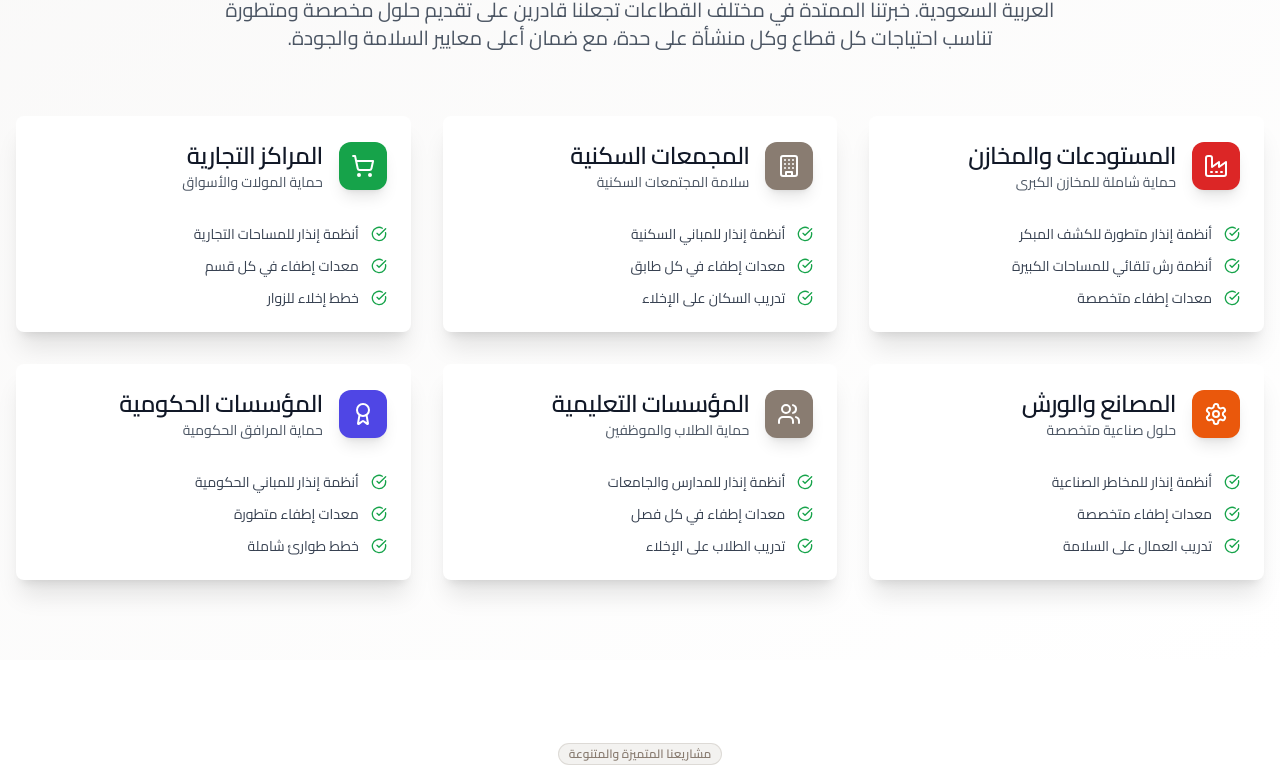
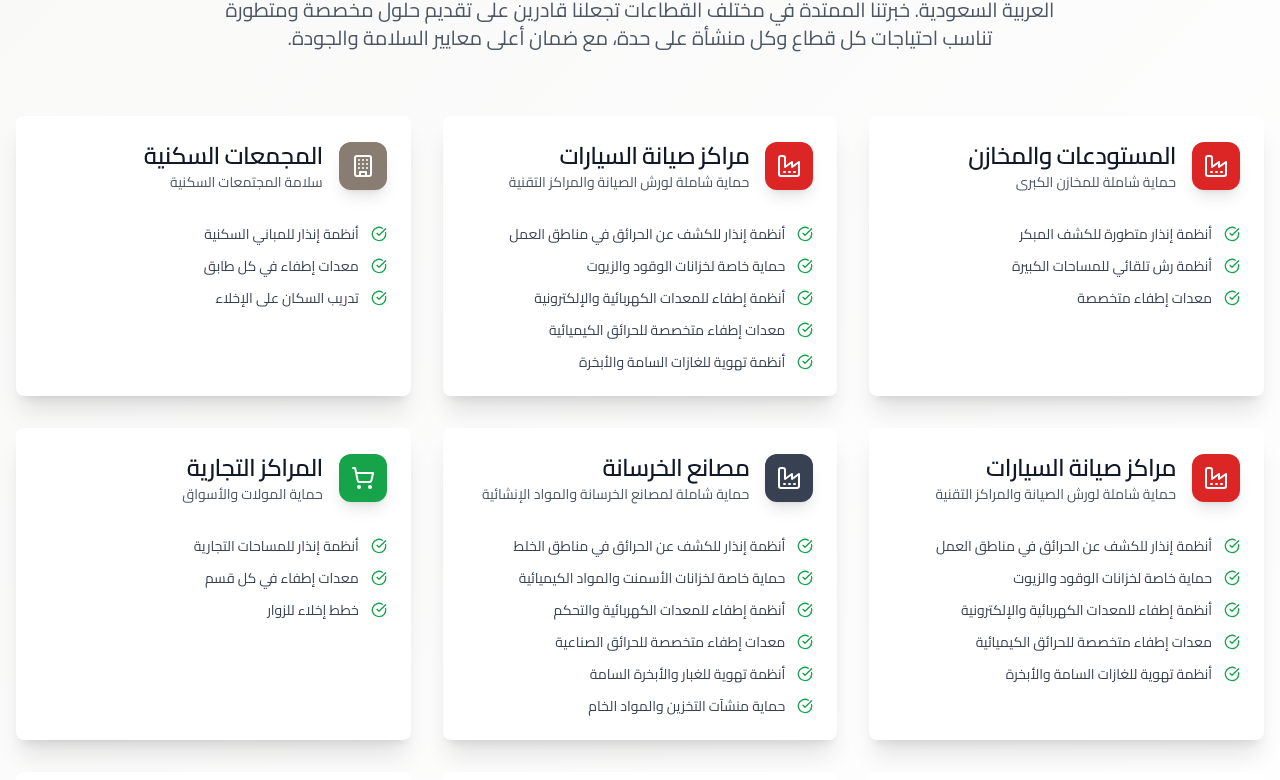
Before and after one commit to Yussef-Makhlouf/fire-safety-website--2-, a Next.js app: page / in a window 1280 px wide. Shown: the part 9204-9984 px from the top of the page. Built offline with nearby package versions, Linux system fonts and the light colour scheme.

Commit message:
add two clienr

```diff
--- a/app/page.tsx
+++ b/app/page.tsx
@@ -58,6 +58,8 @@ export default function HomePage() {
     { name: "مؤسسة مبارك الصفر لمقاولات العامة", type: "معارض", location: "البطحاء الرياض" },
     { name: "شركة حياة السعودية", type: "مصنع حدادة", location: "السلي الرياض" },
     { name: "شركة التنمية الغذائية", type: "مكتب صرافة", location: "المدينة المنورة" },
+    { name: "مصنع حدادة", type: "مصنع", location: "الرياض" },
+
     { name: "مؤسسة محمد صبري للصرافة", type: "مكتب صرافة", location: "مكة" },
     { name: "شركة زاد الازدهار", type: "تموينات", location: "الرياض" },
     { name: "مكتب أحمد المحاماة", type: "مكتب محاماة", location: "الرياض" },
@@ -73,12 +75,13 @@ export default function HomePage() {
     { name: "شركة النور لتنظيم المعارض والمؤتمرات", type: "معارض", location: "الرياض" },
     { name: "شركة خدمات البلدية المحدودة", type: "معارض", location: "الرياض" },
     { name: "مطعم", type: "مطعم", location: "الرياض" },
-    { name: "معرض", type: "معرض", location: "الرياض" },
-    { name: "معرض", type: "معرض", location: "الرياض" },
-    { name: "معرض", type: "معرض", location: "الرياض" },
+
     { name: "محل جودانو مول للورود", type: "معرض", location: "الرياض" },
     { name: "محل السلام مول", type: "معرض", location: "الرياض" },
     { name: "محل ماكس للعطور السلام مول", type: "معرض", location: "الرياض" },
+    { name: "مراكز صيانة السيارات", type: "مركز صيانه", location: "الرياض" },
+    { name: "مصنع خرسانة", type: "مصنع", location: "الرياض" },
+
   ]
 
   const services = [
@@ -1922,6 +1925,44 @@ export default function HomePage() {
                 </div> */}
               </CardContent>
             </Card>
+            <Card className="border-0 shadow-xl bg-white hover:shadow-2xl transition-all duration-300">
+              <CardHeader className="pb-4">
+                <div className="flex items-center space-x-4 space-x-reverse mb-4">
+                  <div className="bg-red-600 p-3 rounded-xl shadow-lg">
+                    <Factory className="h-6 w-6 text-white" />
+                  </div>
+                  <div>
+                    <CardTitle className="text-xl lg:text-2xl text-gray-900">مراكز صيانة السيارات</CardTitle>
+                    <CardDescription className="text-gray-600">حماية شاملة لورش الصيانة والمراكز التقنية</CardDescription>
+                  </div>
+                </div>
+              </CardHeader>
+              <CardContent className="space-y-4">
+                <div className="space-y-3">
+                  <div className="flex items-center space-x-3 space-x-reverse">
+                    <CheckCircle className="h-4 w-4 text-green-600" />
+                    <span className="text-gray-700 text-sm">أنظمة إنذار للكشف عن الحرائق في مناطق العمل</span>
+                  </div>
+                  <div className="flex items-center space-x-3 space-x-reverse">
+                    <CheckCircle className="h-4 w-4 text-green-600" />
+                    <span className="text-gray-700 text-sm">حماية خاصة لخزانات الوقود والزيوت</span>
+                  </div>
+                  <div className="flex items-center space-x-3 space-x-reverse">
+                    <CheckCircle className="h-4 w-4 text-green-600" />
+                    <span className="text-gray-700 text-sm">أنظمة إطفاء للمعدات الكهربائية والإلكترونية</span>
+                  </div>
+                  <div className="flex items-center space-x-3 space-x-reverse">
+                    <CheckCircle className="h-4 w-4 text-green-600" />
+                    <span className="text-gray-700 text-sm">معدات إطفاء متخصصة للحرائق الكيميائية</span>
+                  </div>
+                  <div className="flex items-center space-x-3 space-x-reverse">
+                    <CheckCircle className="h-4 w-4 text-green-600" />
+                    <span className="text-gray-700 text-sm">أنظمة تهوية للغازات السامة والأبخرة</span>
+                  </div>
+                </div>
+
+              </CardContent>
+            </Card>
 
             {/* Residential Complexes */}
             <Card className="border-0 shadow-xl bg-white hover:shadow-2xl transition-all duration-300">
@@ -1954,6 +1995,88 @@ export default function HomePage() {
                 {/* <div className="bg-[#897c71]/5 p-3 rounded-lg">
                   <p className="text-[#897c71] font-medium text-sm">12+ مشروع مكتمل</p>
                 </div> */}
+              </CardContent>
+            </Card>
+            <Card className="border-0 shadow-xl bg-white hover:shadow-2xl transition-all duration-300">
+              <CardHeader className="pb-4">
+                <div className="flex items-center space-x-4 space-x-reverse mb-4">
+                  <div className="bg-red-600 p-3 rounded-xl shadow-lg">
+                    <Factory className="h-6 w-6 text-white" />
+                  </div>
+                  <div>
+                    <CardTitle className="text-xl lg:text-2xl text-gray-900">مراكز صيانة السيارات</CardTitle>
+                    <CardDescription className="text-gray-600">حماية شاملة لورش الصيانة والمراكز التقنية</CardDescription>
+                  </div>
+                </div>
+              </CardHeader>
+              <CardContent className="space-y-4">
+                <div className="space-y-3">
+                  <div className="flex items-center space-x-3 space-x-reverse">
+                    <CheckCircle className="h-4 w-4 text-green-600" />
+                    <span className="text-gray-700 text-sm">أنظمة إنذار للكشف عن الحرائق في مناطق العمل</span>
+                  </div>
+                  <div className="flex items-center space-x-3 space-x-reverse">
+                    <CheckCircle className="h-4 w-4 text-green-600" />
+                    <span className="text-gray-700 text-sm">حماية خاصة لخزانات الوقود والزيوت</span>
+                  </div>
+                  <div className="flex items-center space-x-3 space-x-reverse">
+                    <CheckCircle className="h-4 w-4 text-green-600" />
+                    <span className="text-gray-700 text-sm">أنظمة إطفاء للمعدات الكهربائية والإلكترونية</span>
+                  </div>
+                  <div className="flex items-center space-x-3 space-x-reverse">
+                    <CheckCircle className="h-4 w-4 text-green-600" />
+                    <span className="text-gray-700 text-sm">معدات إطفاء متخصصة للحرائق الكيميائية</span>
+                  </div>
+                  <div className="flex items-center space-x-3 space-x-reverse">
+                    <CheckCircle className="h-4 w-4 text-green-600" />
+                    <span className="text-gray-700 text-sm">أنظمة تهوية للغازات السامة والأبخرة</span>
+                  </div>
+                </div>
+
+              </CardContent>
+            </Card>
+
+            {/* Concrete Factories */}
+            <Card className="border-0 shadow-xl bg-white hover:shadow-2xl transition-all duration-300">
+              <CardHeader className="pb-4">
+                <div className="flex items-center space-x-4 space-x-reverse mb-4">
+                  <div className="bg-gray-700 p-3 rounded-xl shadow-lg">
+                    <Factory className="h-6 w-6 text-white" />
+                  </div>
+                  <div>
+                    <CardTitle className="text-xl lg:text-2xl text-gray-900">مصانع الخرسانة</CardTitle>
+                    <CardDescription className="text-gray-600">حماية شاملة لمصانع الخرسانة والمواد الإنشائية</CardDescription>
+                  </div>
+                </div>
+              </CardHeader>
+              <CardContent className="space-y-4">
+                <div className="space-y-3">
+                  <div className="flex items-center space-x-3 space-x-reverse">
+                    <CheckCircle className="h-4 w-4 text-green-600" />
+                    <span className="text-gray-700 text-sm">أنظمة إنذار للكشف عن الحرائق في مناطق الخلط</span>
+                  </div>
+                  <div className="flex items-center space-x-3 space-x-reverse">
+                    <CheckCircle className="h-4 w-4 text-green-600" />
+                    <span className="text-gray-700 text-sm">حماية خاصة لخزانات الأسمنت والمواد الكيميائية</span>
+                  </div>
+                  <div className="flex items-center space-x-3 space-x-reverse">
+                    <CheckCircle className="h-4 w-4 text-green-600" />
+                    <span className="text-gray-700 text-sm">أنظمة إطفاء للمعدات الكهربائية والتحكم</span>
+                  </div>
+                  <div className="flex items-center space-x-3 space-x-reverse">
+                    <CheckCircle className="h-4 w-4 text-green-600" />
+                    <span className="text-gray-700 text-sm">معدات إطفاء متخصصة للحرائق الصناعية</span>
+                  </div>
+                  <div className="flex items-center space-x-3 space-x-reverse">
+                    <CheckCircle className="h-4 w-4 text-green-600" />
+                    <span className="text-gray-700 text-sm">أنظمة تهوية للغبار والأبخرة السامة</span>
+                  </div>
+                  <div className="flex items-center space-x-3 space-x-reverse">
+                    <CheckCircle className="h-4 w-4 text-green-600" />
+                    <span className="text-gray-700 text-sm">حماية منشآت التخزين والمواد الخام</span>
+                  </div>
+                </div>
+
               </CardContent>
             </Card>
 
--- a/next.config.mjs
+++ b/next.config.mjs
@@ -9,6 +9,7 @@ const nextConfig = {
   images: {
     unoptimized: true,
   },
+  output: "export",
 }
 
 export default nextConfig
```
